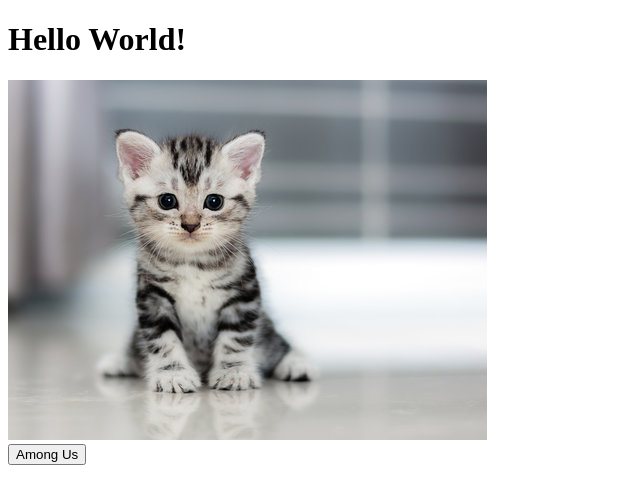
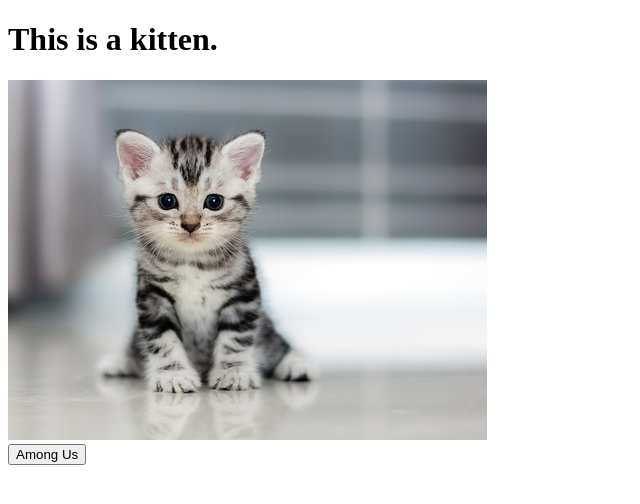
Before and after one commit to Chico-State-Computer-Science-Camp-2024/CS-Camp-24-Noah-Humphrey, a plain HTML site: page index.html in a window 1280 px wide. Shown: the whole page, without its empty margins (0-640 px from the left). Drawn offline with nearby package versions, Linux system fonts and the light colour scheme.

Commit message:
kitten text changed in index

```diff
--- a/index.html
+++ b/index.html
@@ -10,7 +10,7 @@
 </head>
 <body>
     <!-- Your content goes here -->
-    <h1>Hello World!</h1>
+    <h1>This is a kitten.</h1>
     <div id="kitty">
         <img src="images/kitten.jpg" alt="This is a kitten.">
         <button id="btn">Among Us</button>
```
